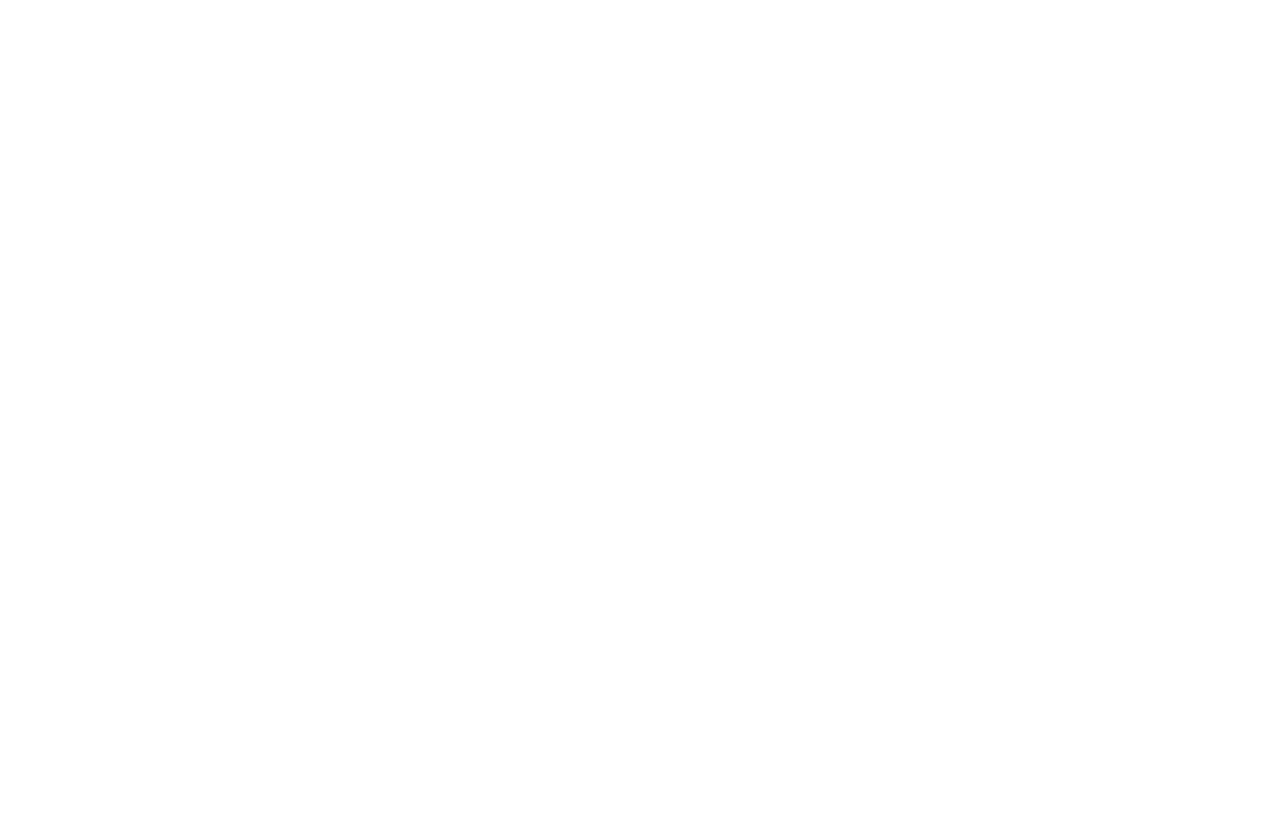
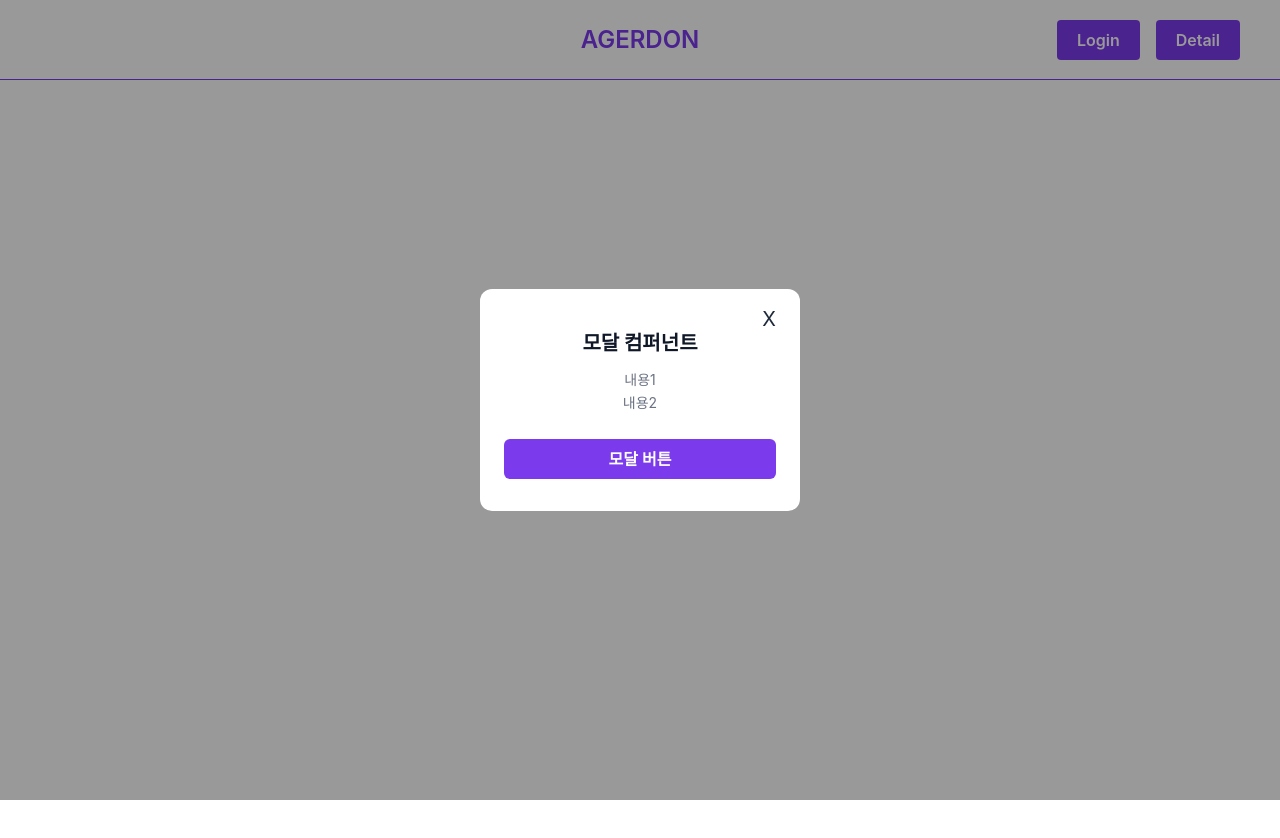
Before and after one commit to mutsa13-hackathon/frontend, a React (Vite) app in the folder Agerdon/: page /Modal in a window 1280 px wide. Before the commit this address had no page. Shown: the top 838 px of the page. Before the commit the page ends 800 px from the top, so only its background shows below. Built offline with nearby package versions, Linux system fonts and the light colour scheme.

Commit message:
모달 컴퍼넌트 작업

```diff
--- a/Agerdon/src/App.jsx
+++ b/Agerdon/src/App.jsx
@@ -4,6 +4,7 @@
 import { Home } from './pages/Home'
 import { Login } from './pages/Login'
 import { Detail } from './pages/Detail'
+import { Modal } from './component/Modal'
 import React from 'react'
 import { BrowserRouter } from 'react-router-dom'
 
@@ -17,6 +18,7 @@
         <Route index element={<Home />} />
         <Route path='/Login' element={<Login />} />
         <Route path='/Detail' element={<Detail />} />
+        <Route path='/Modal' element={<Modal />} />
       </Route>
     </Routes>
      </BrowserRouter>
--- /dev/null
+++ b/Agerdon/src/component/Modal.jsx
@@ -0,0 +1,33 @@
+import React from "react";
+
+export const Modal = () => {
+
+
+  return (
+    <div
+      className="fixed inset-0 flex items-center justify-center bg-black/40 z-50"
+    >
+      <div className="relative bg-white rounded-xl px-6 pt-10 pb-8 w-80 text-center">
+        <button
+          className="absolute top-4 right-6 cursor-pointer text-gray-800 text-xl"
+        >
+          X
+        </button>
+
+        <h2 className="text-xl font-bold text-gray-900 mb-3">
+          모달 컴퍼넌트
+        </h2>
+        <p className="text-sm text-gray-500 mb-6 leading-relaxed">
+          내용1 <br />
+          내용2
+        </p>
+
+        <button
+          className="w-full py-2 cursor-pointer rounded-md bg-main text-white font-semibold hover:opacity-90 transition"
+        >
+          모달 버튼
+        </button>
+      </div>
+    </div>
+  );
+};
--- a/Agerdon/src/component/layout/Navbar.jsx
+++ b/Agerdon/src/component/layout/Navbar.jsx
@@ -19,11 +19,12 @@
           >
             Login
           </Link>
-          <button
+          <Link
+            to="/Detail"
             className="bg-main text-white font-semibold rounded-sm px-5 py-2 hover:bg-[#3a35a0] transition"
           >
             Detail
-          </button>
+          </Link>
         </div>
       </nav>
     </>
```
Also changed, not shown: 1 other file (tests, documents, lock files or other folders).
